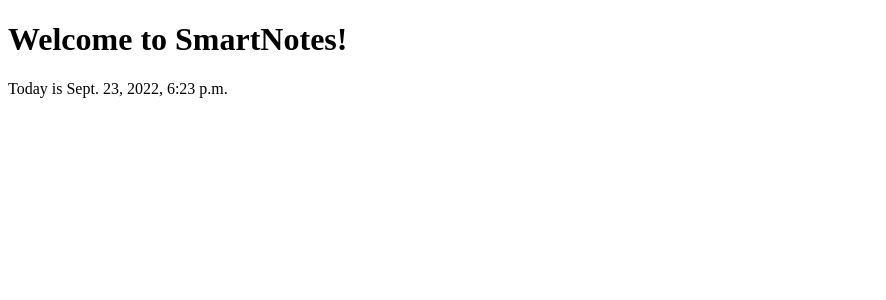
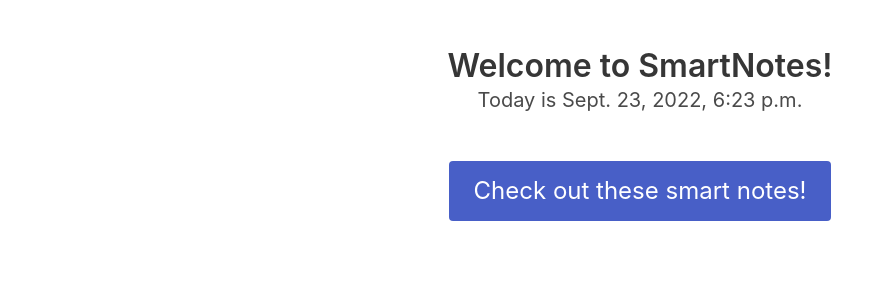
Before and after one commit to MikeChurvis/LearnDjango, a Django app: page /home in a window 1280 px wide. Shown: the top 300 px of the page, without its empty margins (0-886 px from the left). Run offline with Django 4.2, Linux system fonts and the light colour scheme.

Commit message:
Update template styles

```diff
--- a/DjangoEssentialTraining/home/templates/home/welcome.html
+++ b/DjangoEssentialTraining/home/templates/home/welcome.html
@@ -3,6 +3,15 @@
     SmartNotes!
 {% endblock title %}
 {% block content %}
-    <h1>Welcome to SmartNotes!</h1>
-    <p>Today is {{ today }}</p>
+    <section class="hero">
+        <div class="hero-body">
+            <h1 class="title">Welcome to SmartNotes!</h1>
+            <p class="subtitle">Today is {{ today }}</p>
+        </div>
+        <div class="level">
+            <div class="level-item">
+                <a href="{% url "notes.list" %}" class="button is-large is-link">Check out these smart notes!</a>
+            </div>
+        </div>
+    </section>
 {% endblock content %}
--- a/DjangoEssentialTraining/notes/urls.py
+++ b/DjangoEssentialTraining/notes/urls.py
@@ -3,6 +3,6 @@ from django.urls import path
 from . import views
 
 urlpatterns = [
-    path("notes", views.NotesListView.as_view()),
+    path("notes", views.NotesListView.as_view(), name="notes.list"),
     path("notes/<int:pk>", views.NotesDetailView.as_view()),
 ]
--- a/DjangoEssentialTraining/static/templates/base.html
+++ b/DjangoEssentialTraining/static/templates/base.html
@@ -8,14 +8,18 @@
         <meta name="keywords" content=""/>
         <meta http-equiv="X-UA-Compatible" content="IE=edge"/>
         <meta name="viewport" content="width=device-width, initial-scale=1.0"/>
-        <link rel="stylesheet" href="{% static 'css/style.css' %}"/>
+        {% comment %} <link rel="stylesheet" href="{% static 'css/style.css' %}"/> {% endcomment %}
+        <link rel="stylesheet"
+              href="https://cdn.jsdelivr.net/npm/bulma@0.9.4/css/bulma.min.css"/>
         <title>
             {% block title %}
             {% endblock title %}
         </title>
     </head>
     <body>
-        {% block content %}
-        {% endblock content %}
+        <div class="container has-text-centered">
+            {% block content %}
+            {% endblock content %}
+        </div>
     </body>
 </html>
```
Also changed, not shown: DjangoEssentialTraining/notes/templates/notes/notes_list.html (+6 -1 lines).
